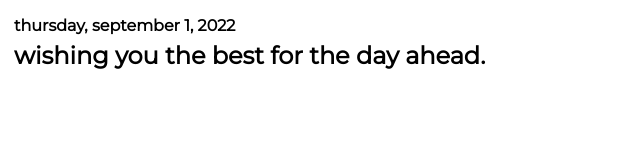
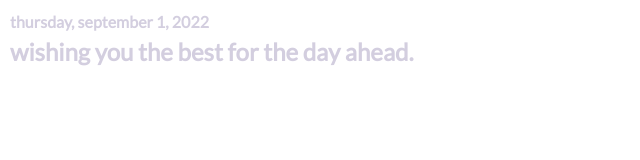
Before and after one commit to vanlilac/notion, a plain HTML site: page index.html in a window 1280 px wide. Shown: the whole page, without its empty margins (0-640 px from the left). Drawn offline with Linux system fonts and the light colour scheme.

Commit message:
Update index.html

```diff
--- a/index.html
+++ b/index.html
@@ -1,14 +1,14 @@
 <html>
 <head>
     <title>Date Widget Notion</title>
-    <link href='https://fonts.googleapis.com/css?family=Montserrat' rel='stylesheet'>
+    <link href='http://fonts.googleapis.com/css?family=Lato' rel='stylesheet' type='text/css'>
     <style>
       #lbl {
         display: flex;
-        font-family: 'Montserrat';
+        font-family: 'Lato', sans-serif;
         font-size: 18pt;
-        color: #000000;
-        padding: 5px;
+        color: #D3CEDF;
+        padding: 1px;
         border: 1px solid #ffffff;
         justify-content: left;
         line-height: 1.5;
```
